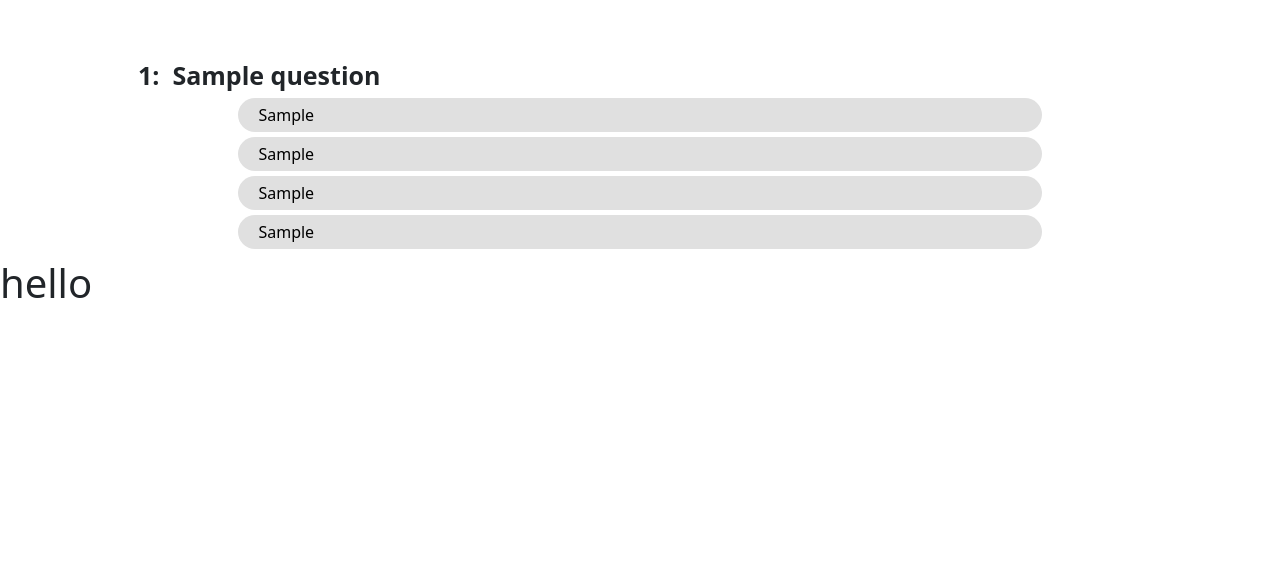
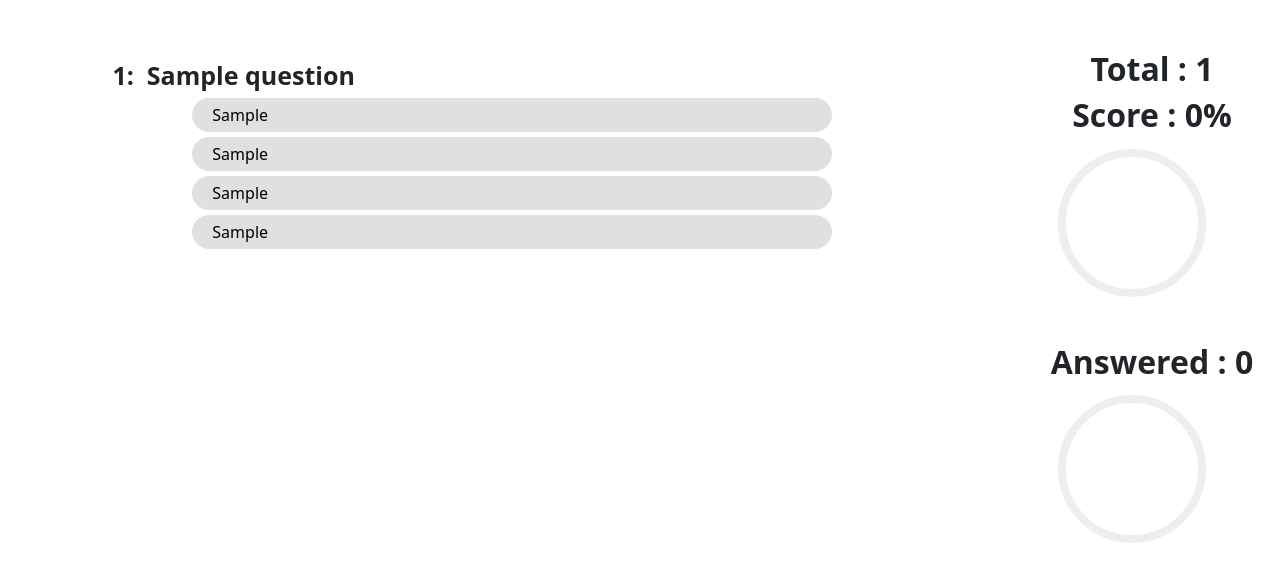
Before and after one commit to ChamalInd/Quiz, a Flask app: page /quiz in a window 1280 px wide. Shown: the part 64-652 px from the top of the page. Run offline with Flask 3, Linux system fonts and the light colour scheme; the visitor is signed in with stand-in values (Sample User, id 1); tables that the repository leaves empty hold one stand-in row (values such as "Sample post").

Commit message:
Completed the quiz page

```diff
--- a/static/script.js
+++ b/static/script.js
@@ -20,7 +20,21 @@ function checkAnswer(btn, selected) {
 
     answeredCount++;
 
-    if (answeredCount === totalCount) {
-        alert(score);
-    }
+    document.querySelector('.score-lbl').innerHTML = score / totalCount * 100 + '%';
+    document.querySelector('.answer-lbl').innerHTML = answeredCount;
+    updateScore(score, totalCount, 'score-bar');
+    updateScore(answeredCount, totalCount, 'answered-bar');
+
+    // if (answeredCount === totalCount) {
+    //     alert(score);
+    // }
 }
+
+function updateScore(current, total, bar) {
+    const progressBar = document.getElementById(bar);
+    const percent = current / total;
+    const offset = 440 - (440 * percent);
+    // here 440 is the circumference 2piR
+
+    progressBar.style.strokeDashoffset = offset;
+}
--- a/static/styles.css
+++ b/static/styles.css
@@ -10,6 +10,30 @@
 
 .form-div button {
     width: 100%;
+}
+
+.main {
+    display: flex;
+}
+
+.main .left {
+    width: 80%;
+}
+
+.main .right {
+    width: 20%;
+    margin-top: 50px;
+    text-align: center;
+}
+
+.main .right h1, .main .right h2 {
+    font-weight: bolder;
+}
+
+#score-bar, #answered-bar {
+    transition: stroke-dashoffset 0.5s ease-in-out;
+    transform: rotate(-90deg);
+    transform-origin: 50% 50%;
 }
 
 .question-div {
@@ -66,4 +90,21 @@
     .form-div label {
         width: 40%;
     }
+
+    .main {
+        display: block;
+    }
+
+    .main .left, .main .right {
+        width: 100%;
+    }
+
+    .right .stat {
+        display: flex;
+        width: 100%;
+    }
+
+    .right .stat div {
+        margin: auto;
+    }
 }
--- a/templates/quiz.html
+++ b/templates/quiz.html
@@ -18,7 +18,25 @@
         {% endfor %}
     </div>
     <div class="right">
-        <h1>hello</h1>
+        <h2>Total : {{ total }}</h2>
+
+        <div class="stat">
+            <div class="score-container">
+                <h2>Score : <span class="score-lbl">0%</span></h2>
+                <svg width="200" height="200">
+                    <circle cx="80" cy="80" r="70" stroke="#eee" stroke-width="8" fill="none" />
+                    <circle id="score-bar" cx="120" cy="80" r="70" stroke="#28a745" stroke-width="8" fill="none" stroke-dasharray="440" stroke-dashoffset="440" />
+                </svg>
+            </div>
+
+            <div class="answered-container">
+                <h2>Answered : <span class="answer-lbl">0</span></h2>
+                <svg width="200" height="200">
+                    <circle cx="80" cy="80" r="70" stroke="#eee" stroke-width="8" fill="none" />
+                    <circle id="answered-bar" cx="120" cy="80" r="70" stroke="#28a745" stroke-width="8" fill="none" stroke-dasharray="440" stroke-dashoffset="440" />
+                </svg>
+            </div>
+        </div>
     </div>
 </div>
 {% endblock %}
```
